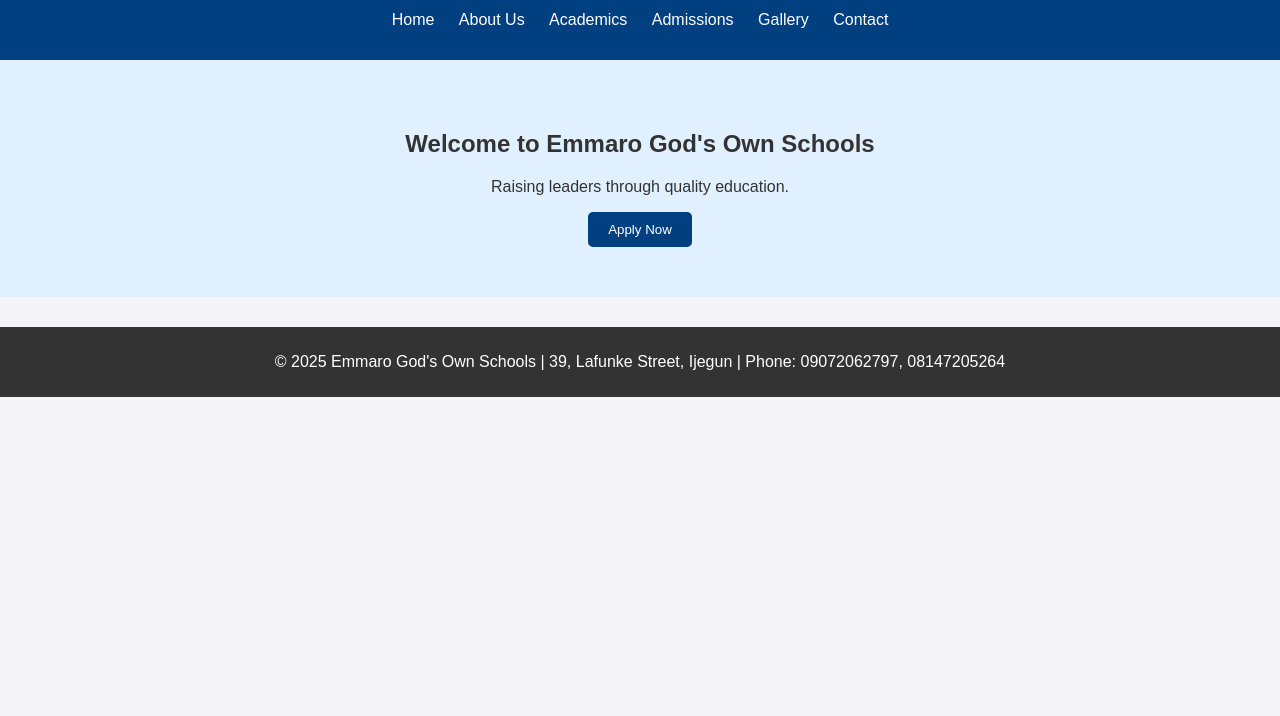
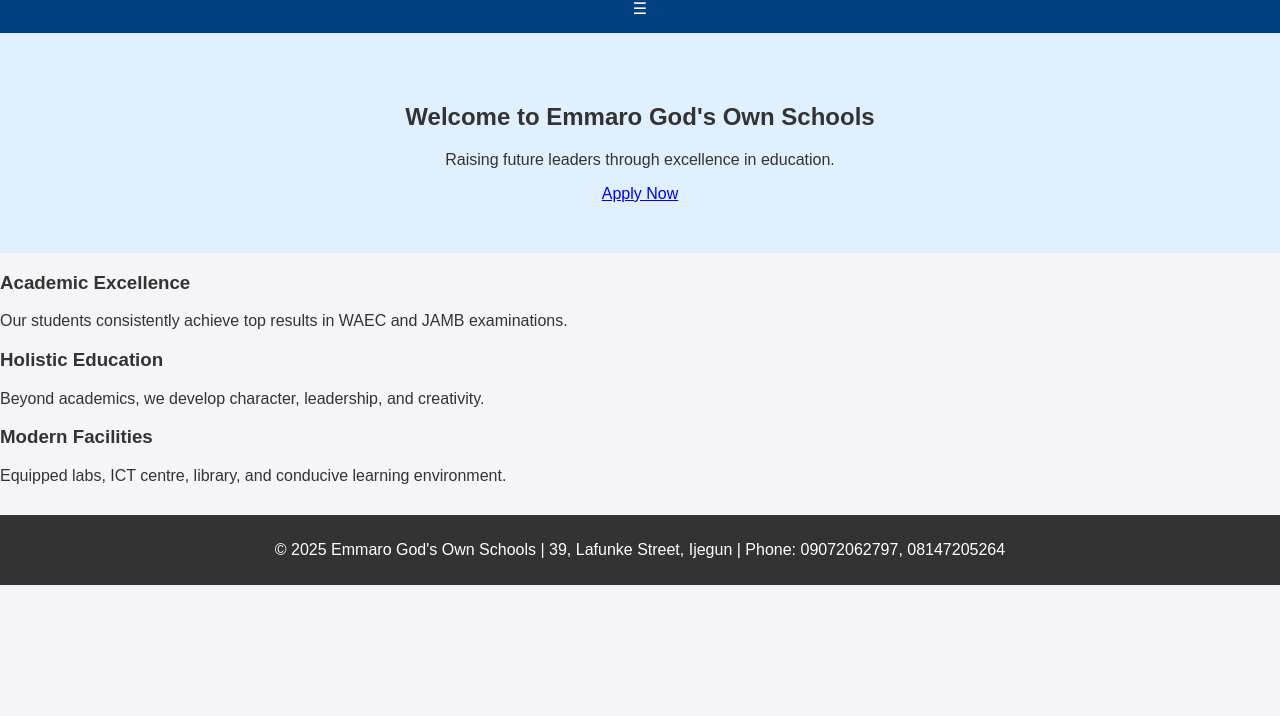
Before and after one commit to Emmy-tech/EmmaroSchools, a plain HTML site: page index.html in a window 1280 px wide. Shown: the part 84-800 px from the top of the page. Drawn offline with Linux system fonts and the light colour scheme.

Commit message:
index.html

```diff
--- a/index.html
+++ b/index.html
@@ -7,9 +7,10 @@
   <link rel="stylesheet" href="style.css">
 </head>
 <body>
+  <!-- Header & Navigation -->
   <header>
-    <h1>Emmaro God's Own Schools</h1>
-    <nav>
+  <div class="logo">Emmaro God's Own Schools</div>
+  <nav id="navbar">
     <ul>
       <li><a href="index.html">Home</a></li>
       <li><a href="about.html">About Us</a></li>
@@ -19,14 +20,34 @@
       <li><a href="contact.html">Contact</a></li>
     </ul>
   </nav>
+  <div class="menu-toggle" id="menu-toggle">&#9776;</div>
 </header>
 
+
+  <!-- Hero Section -->
   <section class="hero">
-    <h2>Welcome to Emmaro God's Own Schools</h2>
-    <p>Raising leaders through quality education.</p>
-    <button onclick="alert('Admission is ongoing!')">Apply Now</button>
+    <h1>Welcome to Emmaro God's Own Schools</h1>
+    <p>Raising future leaders through excellence in education.</p>
+    <a href="admissions.html" class="btn">Apply Now</a>
   </section>
 
+  <!-- Highlights -->
+  <section class="highlights">
+    <div class="card">
+      <h3>Academic Excellence</h3>
+      <p>Our students consistently achieve top results in WAEC and JAMB examinations.</p>
+    </div>
+    <div class="card">
+      <h3>Holistic Education</h3>
+      <p>Beyond academics, we develop character, leadership, and creativity.</p>
+    </div>
+    <div class="card">
+      <h3>Modern Facilities</h3>
+      <p>Equipped labs, ICT centre, library, and conducive learning environment.</p>
+    </div>
+  </section>
+
+  <!-- Footer -->
   <footer>
     <p>&copy; 2025 Emmaro God's Own Schools | 39, Lafunke Street, Ijegun |
     Phone: 09072062797, 08147205264</p>
```
Lines whose indentation alone changed are shown as unchanged.
